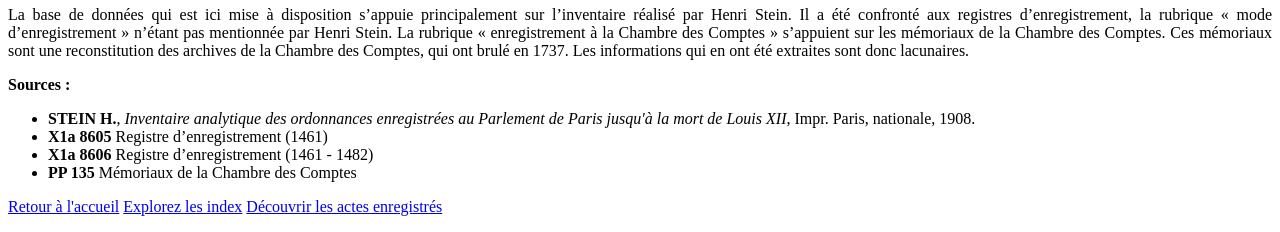
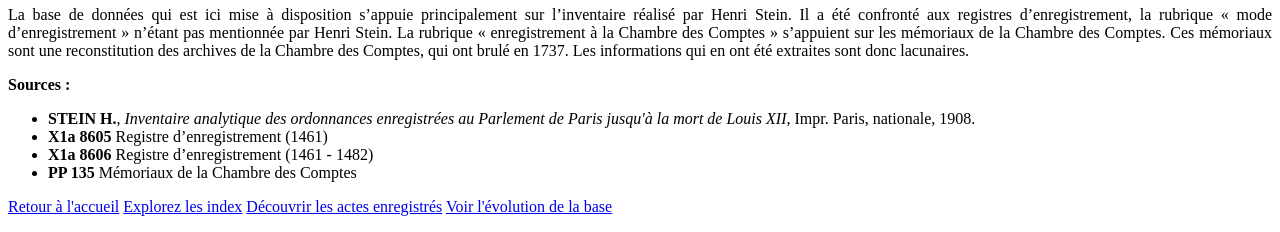
Before and after one commit to Marie-TNAH/Devoir_Python_2021, a Flask app: page /presentation in a window 1280 px wide. Shown: the part 643-875 px from the top of the page. Run offline with Flask 2, Linux system fonts and the light colour scheme; a user stored in the database is signed in.

Commit message:
Update presentation.html

```diff
--- a/Mis en registre !/application/templates/pages/presentation.html
+++ b/Mis en registre !/application/templates/pages/presentation.html
@@ -105,7 +105,7 @@ Les archives du parlement de Paris au sein des "grands dépôts" (construits sou
   </ul>
 </div>
 <div>
-<p><a href="{{url_for('accueil')}}">Retour à l'accueil</a> <a href="{{url_for('index')}}">Explorez les index</a> <a href="{{url_for('decouvrir')}}">Découvrir les actes enregistrés</a></p>
+<p><a href="{{url_for('accueil')}}">Retour à l'accueil</a> <a href="{{url_for('index')}}">Explorez les index</a> <a href="{{url_for('decouvrir')}}">Découvrir les actes enregistrés</a> {% if current_user.is_authenticated %}<a href="{{url_for('fonctionnement')}}">Voir l'évolution de la base</a>{% endif %}</p>
 </div>
 </body>
 </html>
```
